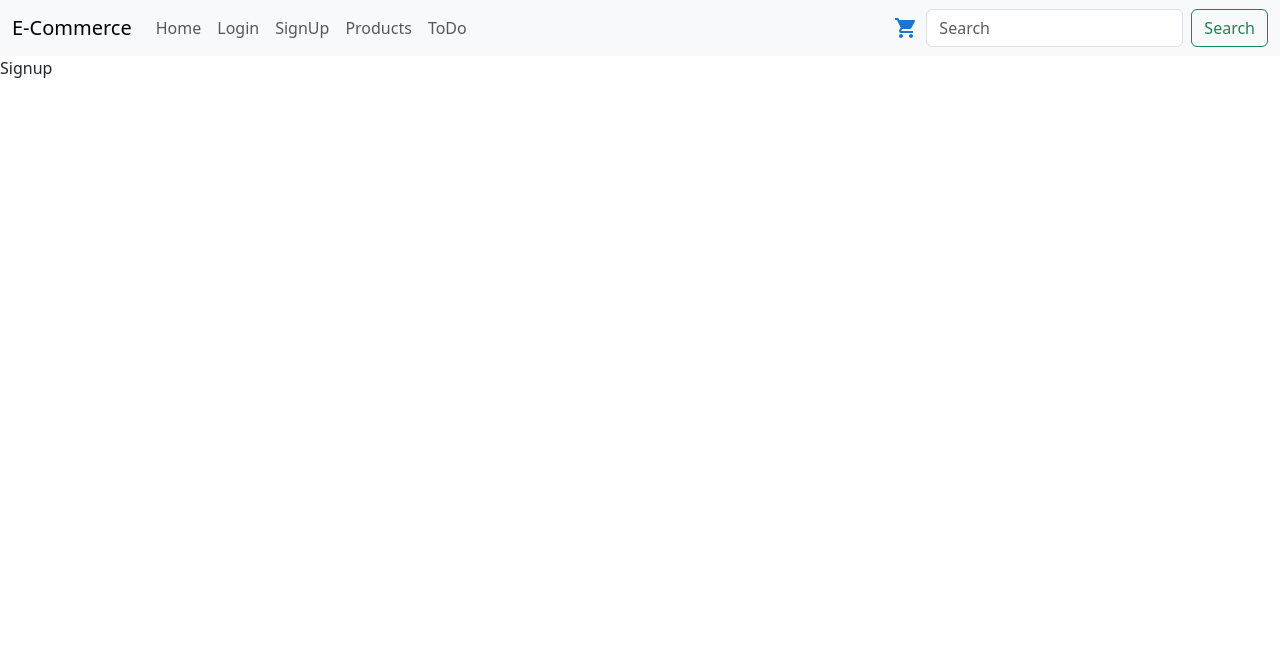
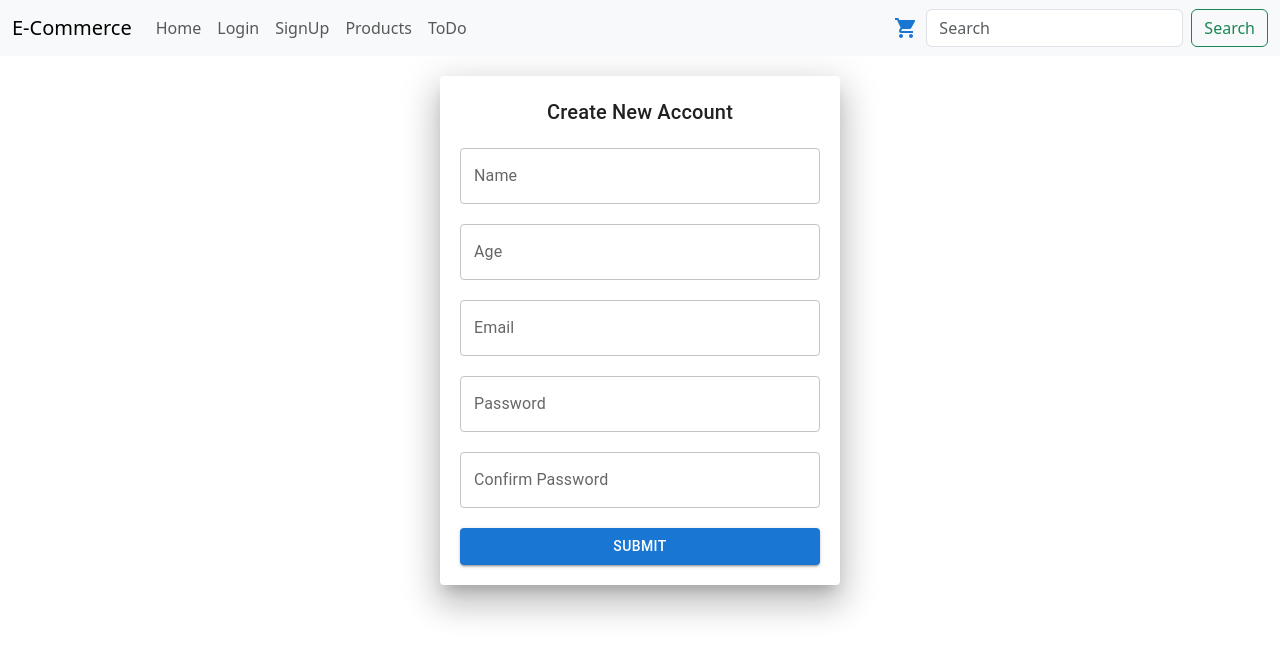
Before and after one commit to GodsonFlinto/React, a React (Vite) app in the folder Ep-16 Fetching/: page /signup in a window 1280 px wide. Shown: the top 658 px of the page. Built offline with nearby package versions, Linux system fonts and the light colour scheme.

Commit message:
created signup form using yup library for validation

```diff
--- a/Ep-16 Fetching/package.json
+++ b/Ep-16 Fetching/package.json
@@ -12,6 +12,7 @@
   "dependencies": {
     "@emotion/react": "^11.14.0",
     "@emotion/styled": "^11.14.1",
+    "@hookform/resolvers": "^5.2.0",
     "@mui/material": "^7.2.0",
     "@reduxjs/toolkit": "^2.8.2",
     "axios": "^1.11.0",
@@ -19,11 +20,13 @@
     "react": "^19.1.0",
     "react-bootstrap": "^2.10.10",
     "react-dom": "^19.1.0",
+    "react-hook-form": "^7.61.1",
     "react-icons": "^5.5.0",
     "react-loading-indicators": "^1.0.1",
     "react-redux": "^9.2.0",
     "react-router-dom": "^7.7.0",
-    "sweetalert2": "^11.22.2"
+    "sweetalert2": "^11.22.2",
+    "yup": "^1.6.1"
   },
   "devDependencies": {
     "@eslint/js": "^9.30.1",
--- a/Ep-16 Fetching/src/Components/Signup.jsx
+++ b/Ep-16 Fetching/src/Components/Signup.jsx
@@ -1,9 +1,90 @@
-import React from 'react'
+import Paper from "@mui/material/Paper";
+import TextField from "@mui/material/TextField";
+import Typography from "@mui/material/Typography";
+import React from "react";
+import Button from "@mui/material/Button";
+import { useForm } from "react-hook-form";
+import * as Yup from "yup";
+import { yupResolver } from "@hookform/resolvers/yup";
 
 const Signup = () => {
+  let paperstyle = {
+    width: 400,
+    margin: "20px auto",
+    padding: "20px",
+    display: "grid",
+    gap: "20px",
+  };
+
+  let schema = Yup.object().shape({
+    name: Yup.string()
+      .required("Name is Required")
+      .matches(/^[A-Z][a-z]+ [A-Z][a-z]+$/, "Enter your Fullname"),
+    age: Yup.number()
+      .integer()
+      .positive()
+      .required("Age is required")
+      .min(18, "Your age need to be 18 to 30")
+      .max(30, "Your age need to be 18 to 30"),
+    email: Yup.string()
+      .email()
+      .required("Email is required")
+      .matches(/^[a-z]+@[a-z]{3,5}.[a-z]{2,4}$/, "Enter a valid email"),
+    password: Yup.string().required("Password is required"),
+    cpassword: Yup.string().required("Please confirm your password").oneOf([Yup.ref("password")]),
+  });
+
+  let {
+    register,
+    handleSubmit,
+    formState: { errors },
+  } = useForm({
+    resolver: yupResolver(schema),
+  });
+  console.log(errors);
+  let handledata = (data) => {
+    console.log(data);
+  };
+
   return (
-    <div>Signup</div>
-  )
-}
+    <Paper
+      elevation={20}
+      style={paperstyle}
+      component="form"
+      onSubmit={handleSubmit(handledata)}
+    >
+      <Typography variant="h6" textAlign={"center"}>
+        Create New Account
+      </Typography>
+      <TextField
+        label="Name"
+        {...register("name")}
+        helperText={errors.name?.message}
+        error={!!errors.name}
+      />
+      <TextField
+        label="Age"
+        {...register("age")}
+        helperText={errors.age?.message}
+        error={!!errors.age}
+      />
+      <TextField label="Email" {...register("email")}
+      helperText = {errors.email?.message}
+      error = {!!errors.email}
+      />
+      <TextField label="Password" {...register("password")}
+      helperText = {errors.password?.message}
+      error = {!!errors.password}
+      />
+      <TextField label="Confirm Password" {...register("cpassword")}
+      helperText = {errors.cpassword?.message}
+      error = {!!errors.cpassword}
+      />
+      <Button variant="contained" type="submit">
+        Submit
+      </Button>
+    </Paper>
+  );
+};
 
-export default Signup
+export default Signup;
```
Also changed, not shown: 1 other file (tests, documents, lock files or other folders).
